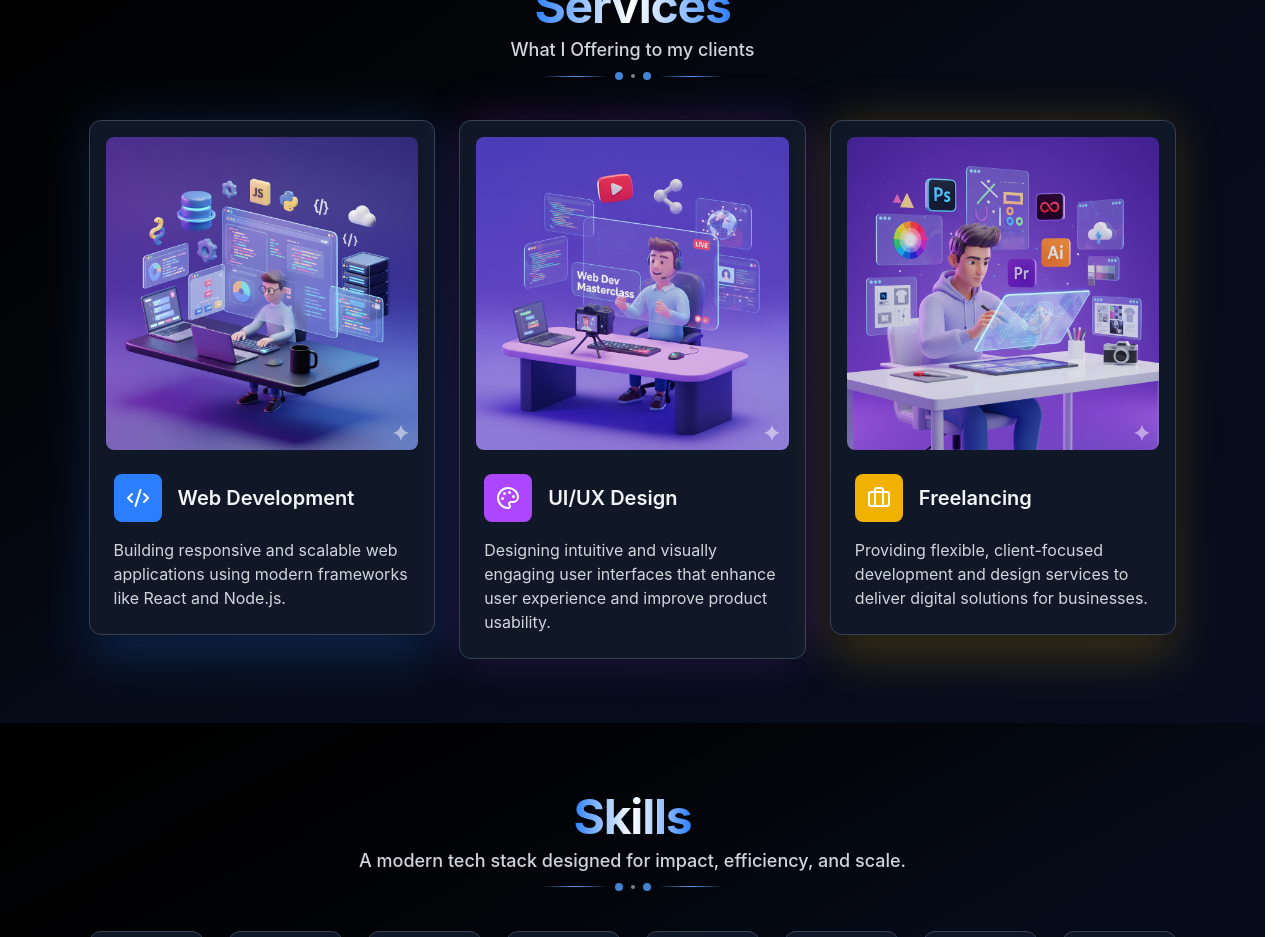
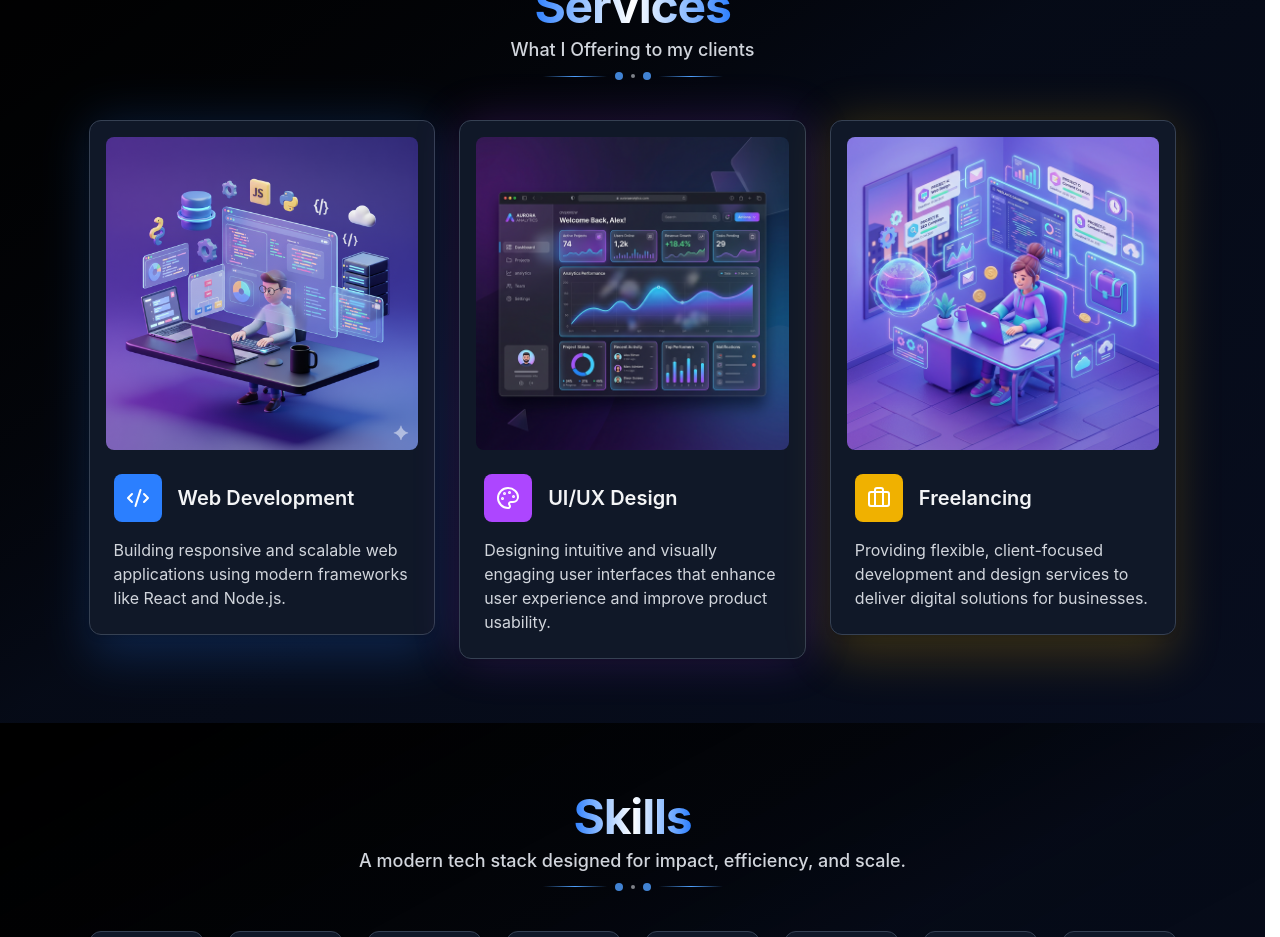
Before and after one commit to sanashaju/My-Portfolio-React-TS, a React (Vite) app: page / in a window 1280 px wide. Shown: the part 1640-2577 px from the top of the page. Built offline with nearby package versions, Linux system fonts and the light colour scheme; no server answers; a web font is replaced by a local one.

Commit message:
feat: add new service images for UI/UX Design and Freelancing

```diff
--- a/src/data/services.ts
+++ b/src/data/services.ts
@@ -24,7 +24,7 @@ export const services: ServiceItem[] = [
     description:
       'Designing intuitive and visually engaging user interfaces that enhance user experience and improve product usability.',
     color: 'bg-purple-500',
-    image: '/assets/training.png',
+    image: '/assets/ui-ux.png',
   },
   {
     icon: Briefcase,
@@ -32,6 +32,6 @@ export const services: ServiceItem[] = [
     description:
       'Providing flexible, client-focused development and design services to deliver digital solutions for businesses.',
     color: 'bg-yellow-500',
-    image: '/assets/graphic design.png',
+    image: '/assets/freelancing.png',
   },
 ];
```
Also changed, not shown: public/assets/freelancing.png (added), public/assets/ui-ux.png (added).
